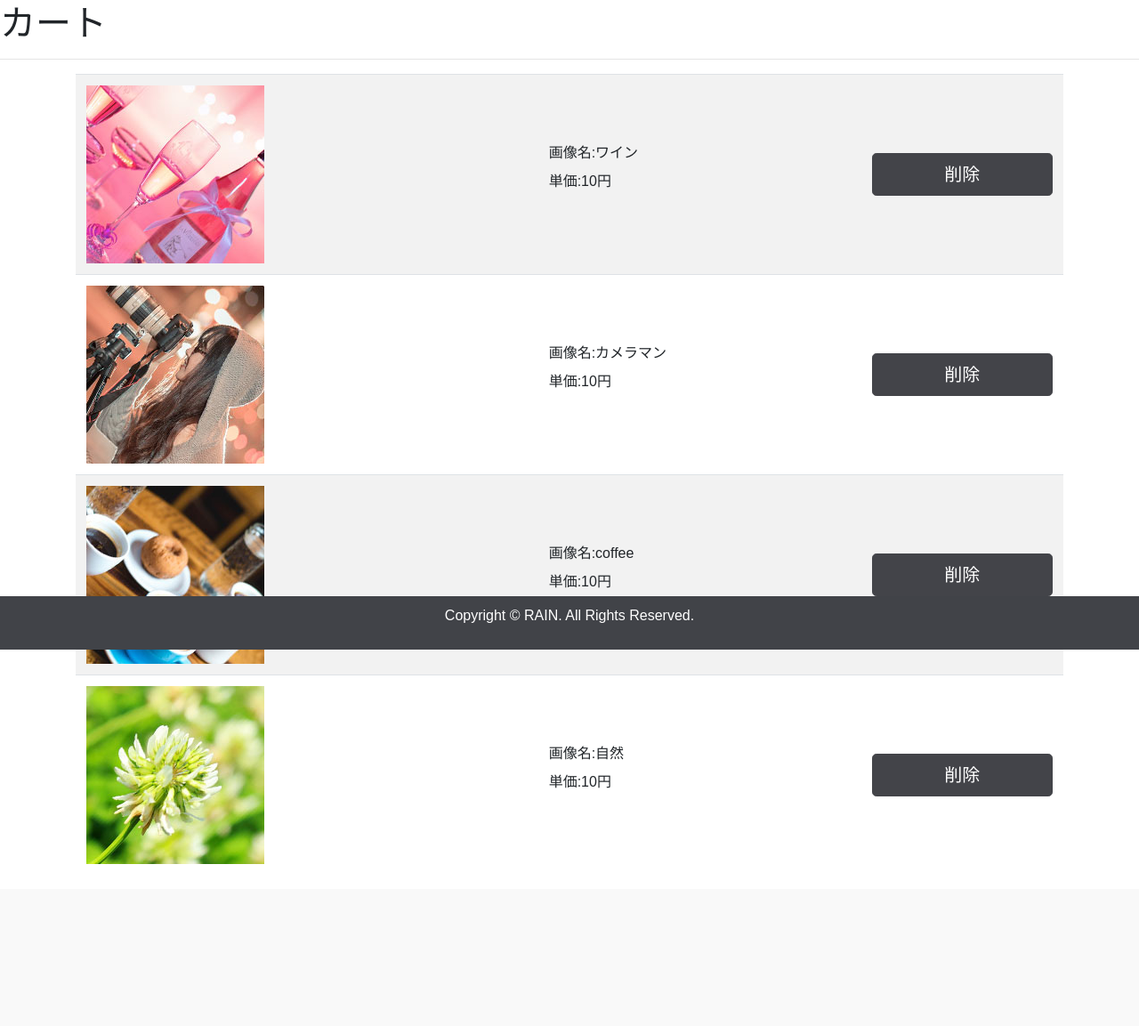
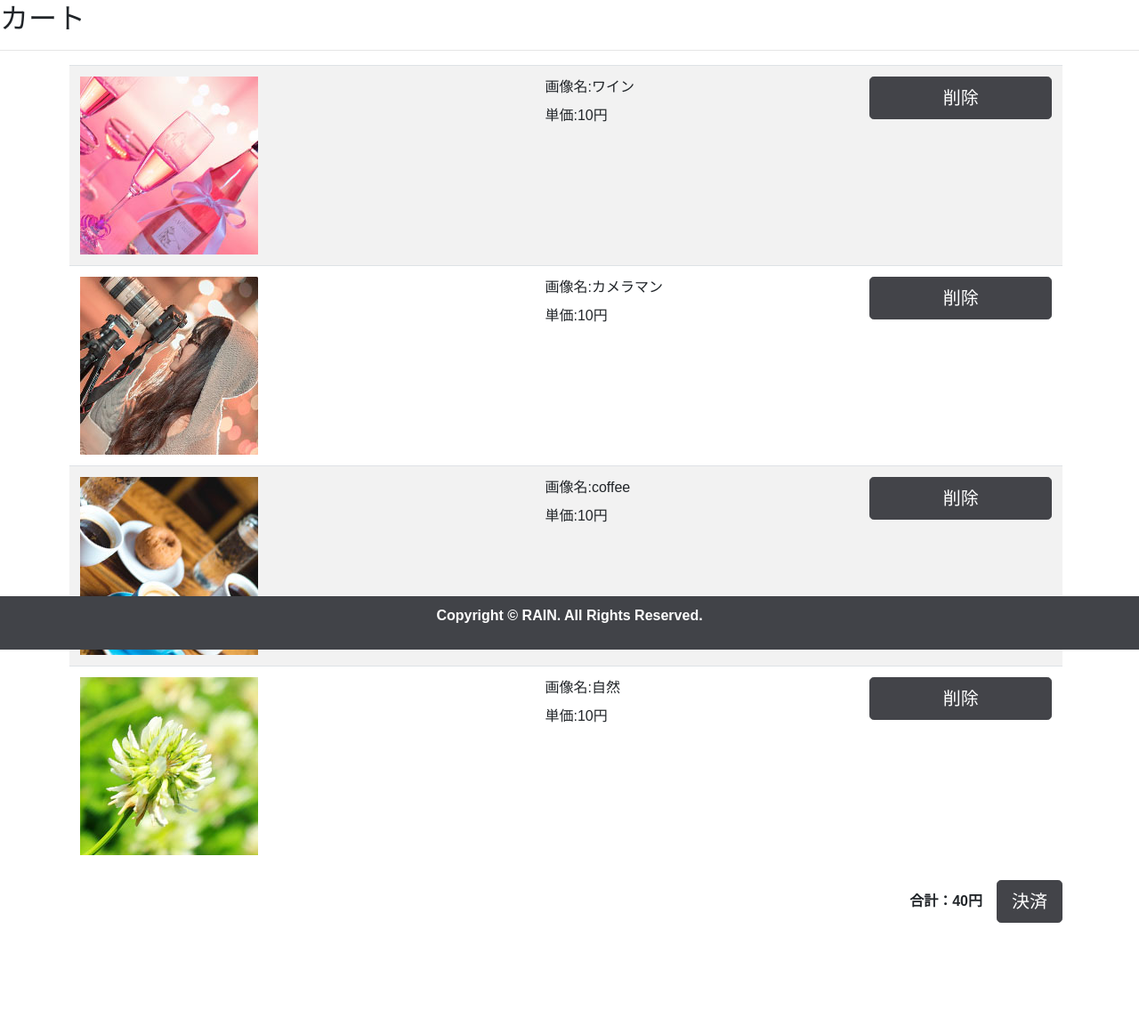
Before and after one commit to moritakun/BUYIMG, a PHP site: page /cart.php in a window 1280 px wide. Shown: the part 70-1223 px from the top of the page at 89% size. Before the commit the page ends 1041 px from the top, so only its background shows below. Run offline with PHP 8.4, Linux system fonts and the light colour scheme; some web fonts are replaced.

Commit message:
合計追加しました。

```diff
--- a/BUYIMG/cart.php
+++ b/BUYIMG/cart.php
@@ -23,62 +23,68 @@
 			</div>
 		<!-- /header -->
 		<br/><br/><br/>
-		<h1>カート</h1>
+		<h2>カート</h2>
 		<hr/>
 		<!--main start-->
-			<div class="container">
-				<table class="table table-responsive-md table-hover table-striped td">
+			<div class="container pt-0 pb-1 pl-2 pr-3">
+				<table class="table table-responsive-md table-hover table-striped">
 					<tr>
 						<td>
 							<img src ="./images/event.jpg" alt="ワイン"/>
 						</td>
-						<td style="vertical-align: middle">
+						<td class="td">
 							<label>画像名:</label>ワイン<br/>
 							<label>単価:<label>10円
 						</td>
-						<td style="vertical-align: middle">
-							<button class="btn btn-secondary btn-lg btn-block">削除</button>
+						<td>
+							<button type="button" name="delete" class="btn btn-secondary btn-lg btn-block">削除</button>
 						</td>
 					</tr>
 					<tr>
 						<td>
 							<img src ="./images/human_2.jpg" alt="カメラマン"/>
 						</td>
-						<td style="vertical-align: middle">
+						<td>
 							<label>画像名:</label>カメラマン<br/>
 							<label>単価:<label>10円
 						</td>
-						<td style="vertical-align: middle">
-							<button class="btn btn-secondary btn-lg btn-block">削除</button>
+						<td>
+							<button type="button" name="delete" class="btn btn-secondary btn-lg btn-block">削除</button>
 						</td>
 					</tr>
 					<tr>
 						<td>
 							<img src ="./images/life.jpg" alt="coffee"/>
 						</td>
-						<td style="vertical-align: middle">
+						<td>
 							<label>画像名:</label>coffee<br/>
 							<label>単価:<label>10円
 						</td>
-						<td style="vertical-align: middle">
-								<button class="btn btn-secondary btn-lg btn-block">削除</button>
+						<td>
+								<button type="button" name="delete" class="btn btn-secondary btn-lg btn-block">削除</button>
 						</td>
 					</tr>
 					<tr>
 						<td>
 							<img src ="./images/nature.jpg" alt="自然"/>
 						</td>
-						<td style="vertical-align: middle">
+						<td>
 							<label>画像名:</label>自然<br/>
 							<label>単価:<label>10円
 						</td>
-						<td style="vertical-align: middle">
-								<button class="btn btn-secondary btn-lg btn-block">削除</button>
+						<td>
+								<button type="button" name="delete"  class="btn btn-secondary btn-lg btn-block">削除</button>
 						</td>
 					</tr>
 				</table>
+				<div class="table table-responsive-md table-hover table-striped text-right">
+					<form method="post" action="#">
+						<label><strong>合計：<span>40</span>円<strong></label>　<button type="button" name="cash" class="btn btn-secondary btn-lg">決済</button>
+					</form>
+				</div>
 			</div>
 
+			<br/>	<br/><br/><br/>
 		<!--main end-->
 
 		<!-- footer -->
```
